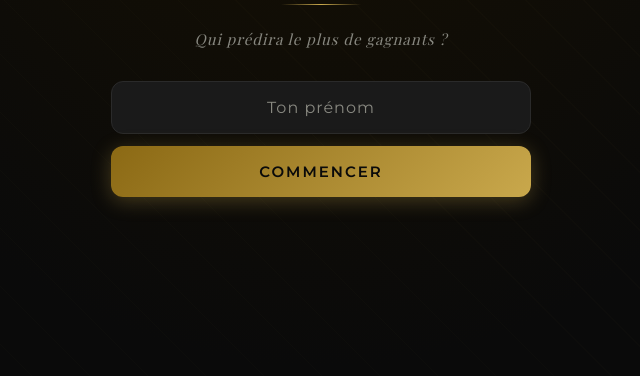
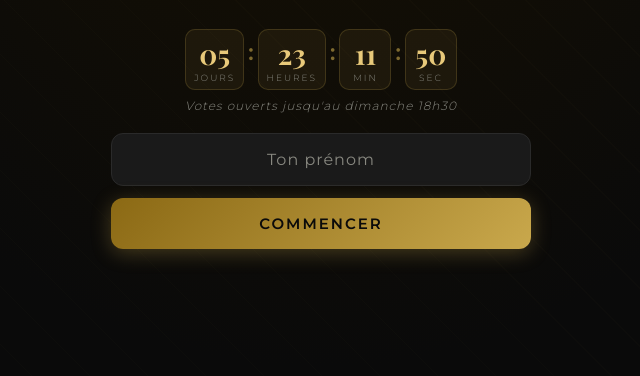
Before and after one commit to johenders/oscar-pool-2026, a website with bundled scripts: page index.html in a window 1280 px wide. Shown: the part 424-800 px from the top of the page, without its empty margins (319-959 px from the left). Built offline with nearby package versions, Linux system fonts and the light colour scheme; a web font is replaced by a local one.

Commit message:
Countdown jusqu'au dimanche 18h30 + verrouillage des votes

```diff
--- a/app.js
+++ b/app.js
@@ -32,6 +32,50 @@ let allVotes      = {};   // { playerName: { catId: nomineeIndex } }
 let winners       = {};   // { catId: nomineeIndex }
 
 // =====================================================
+// DEADLINE — Dimanche 15 mars 2026 à 18h30 EST
+// =====================================================
+const DEADLINE = new Date('2026-03-15T18:30:00-05:00');
+
+function isLocked() {
+  return new Date() >= DEADLINE;
+}
+
+function startCountdown() {
+  function update() {
+    const now  = new Date();
+    const diff = DEADLINE - now;
+
+    if (diff <= 0) {
+      // Votes fermés
+      document.getElementById('cdDays').textContent  = '00';
+      document.getElementById('cdHours').textContent = '00';
+      document.getElementById('cdMins').textContent  = '00';
+      document.getElementById('cdSecs').textContent  = '00';
+      const msg = document.getElementById('countdownMsg');
+      if (msg) msg.textContent = '🔒 Les votes sont fermés';
+      const nameEntry = document.getElementById('nameEntry');
+      if (nameEntry) {
+        nameEntry.innerHTML = '<div class="votes-locked-banner">🔒 Les votes sont fermés — bonne chance !</div>';
+      }
+      return; // stop ticking
+    }
+
+    const days  = Math.floor(diff / 86400000);
+    const hours = Math.floor((diff % 86400000) / 3600000);
+    const mins  = Math.floor((diff % 3600000)  / 60000);
+    const secs  = Math.floor((diff % 60000)    / 1000);
+
+    document.getElementById('cdDays').textContent  = String(days).padStart(2, '0');
+    document.getElementById('cdHours').textContent = String(hours).padStart(2, '0');
+    document.getElementById('cdMins').textContent  = String(mins).padStart(2, '0');
+    document.getElementById('cdSecs').textContent  = String(secs).padStart(2, '0');
+
+    setTimeout(update, 1000);
+  }
+  update();
+}
+
+// =====================================================
 // SPLASH — Start
 // =====================================================
 window.startApp = async function () {
@@ -60,8 +104,9 @@ window.switchUser = function () {
   location.reload();
 };
 
-// Auto-fill name on return visit
+// Auto-fill name on return visit + démarrer le countdown
 window.addEventListener('DOMContentLoaded', () => {
+  startCountdown();
   const saved = localStorage.getItem('oscarpool_name');
   if (saved) {
     document.getElementById('playerName').value = saved;
@@ -115,6 +160,13 @@ window.showBoard = function () {
 // VOTE VIEW — Render categories
 // =====================================================
 function renderVoteView() {
+  // Bannière verrou si deadline passée
+  const saveBtn = document.getElementById('saveBtn');
+  if (isLocked()) {
+    document.getElementById('voteStatus').textContent = '🔒 Les votes sont fermés';
+    if (saveBtn) saveBtn.disabled = true;
+  }
+
   const grid = document.getElementById('categoriesGrid');
   grid.innerHTML = '';
 
@@ -172,6 +224,7 @@ window.toggleCard = function (catId) {
 };
 
 window.selectNominee = function (catId, nomineeIndex) {
+  if (isLocked()) return;
   // Unselect old
   const old = myVotes[catId];
   if (old !== undefined) {
@@ -241,6 +294,10 @@ function updateWinnerBadges() {
 // SAVE VOTES
 // =====================================================
 window.saveVotes = async function () {
+  if (isLocked()) {
+    document.getElementById('saveNote').textContent = '🔒 Les votes sont fermés.';
+    return;
+  }
   const btn  = document.getElementById('saveBtn');
   const note = document.getElementById('saveNote');
   btn.disabled = true;
--- a/index.html
+++ b/index.html
@@ -19,7 +19,17 @@
       <p class="splash-year">98<sup>e</sup> Cérémonie · 2026</p>
       <div class="splash-divider"></div>
       <p class="splash-subtitle">Qui prédira le plus de gagnants ?</p>
-      <div class="name-entry">
+      <div class="countdown" id="splashCountdown">
+        <div class="countdown-item"><span class="countdown-num" id="cdDays">--</span><span class="countdown-label">jours</span></div>
+        <div class="countdown-sep">:</div>
+        <div class="countdown-item"><span class="countdown-num" id="cdHours">--</span><span class="countdown-label">heures</span></div>
+        <div class="countdown-sep">:</div>
+        <div class="countdown-item"><span class="countdown-num" id="cdMins">--</span><span class="countdown-label">min</span></div>
+        <div class="countdown-sep">:</div>
+        <div class="countdown-item"><span class="countdown-num" id="cdSecs">--</span><span class="countdown-label">sec</span></div>
+      </div>
+      <p class="countdown-label-main" id="countdownMsg">Votes ouverts jusqu'au dimanche 18h30</p>
+      <div class="name-entry" id="nameEntry">
         <input type="text" id="playerName" placeholder="Ton prénom" maxlength="20" autocomplete="off" />
         <button id="startBtn" onclick="startApp()">Commencer</button>
       </div>
--- a/style.css
+++ b/style.css
@@ -164,6 +164,71 @@ body {
 .name-entry button:hover {
   transform: translateY(-1px);
   box-shadow: 0 6px 28px rgba(201,168,76,0.45);
+}
+
+/* ===================== COUNTDOWN ===================== */
+.countdown {
+  display: flex;
+  align-items: center;
+  justify-content: center;
+  gap: 4px;
+  margin: 20px 0 8px;
+}
+
+.countdown-item {
+  display: flex;
+  flex-direction: column;
+  align-items: center;
+  min-width: 52px;
+  background: rgba(201,168,76,0.08);
+  border: 1px solid rgba(201,168,76,0.2);
+  border-radius: 10px;
+  padding: 10px 8px 6px;
+}
+
+.countdown-num {
+  font-family: 'Playfair Display', serif;
+  font-size: 28px;
+  font-weight: 700;
+  color: var(--gold-light);
+  line-height: 1;
+}
+
+.countdown-sep {
+  font-size: 22px;
+  color: var(--gold);
+  font-weight: 700;
+  margin-bottom: 14px;
+  opacity: 0.6;
+}
+
+.countdown-item .countdown-label {
+  font-size: 9px;
+  letter-spacing: 2px;
+  color: var(--text-muted);
+  text-transform: uppercase;
+  margin-top: 4px;
+}
+
+.countdown-label-main {
+  font-size: 12px;
+  color: var(--text-muted);
+  letter-spacing: 1px;
+  margin-bottom: 20px;
+  font-style: italic;
+}
+
+.votes-locked-banner {
+  background: rgba(229,115,115,0.1);
+  border: 1px solid rgba(229,115,115,0.3);
+  border-radius: var(--radius);
+  padding: 16px 20px;
+  text-align: center;
+  color: var(--red);
+  font-size: 14px;
+  font-weight: 600;
+  letter-spacing: 1px;
+  margin-bottom: 16px;
 }
 
 .splash-note {
```
